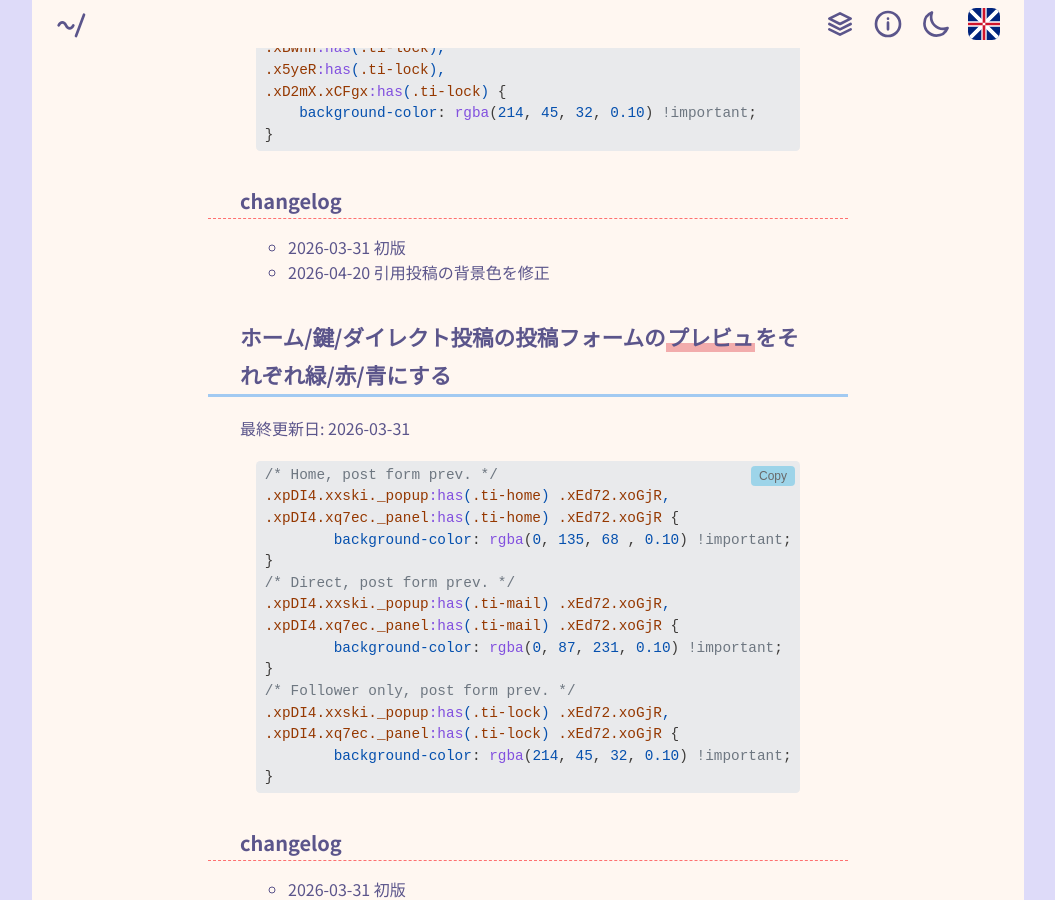
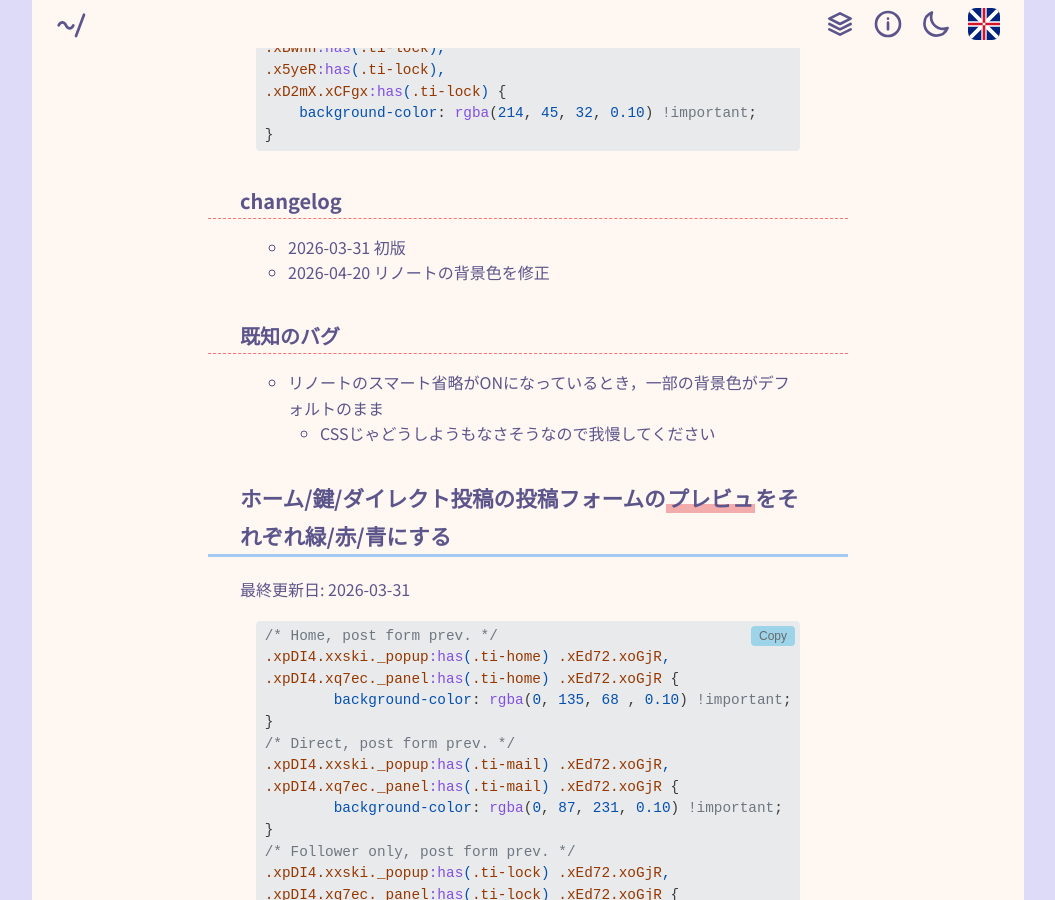
Before and after one commit to akky1023/akky1023.github.io, a Jekyll site: the page built from _posts/ja/2026-03-31-Misskey-customized-CSS.md, in a window 1280 px wide and 900 px high, scrolled down 911 px. Shown: the whole window, without its empty margins (112-1167 px from the left). Built offline with Jekyll 4.4.1, drawn with Linux system fonts in a browser that asks for light colours.

Commit message:
add known bugs

```diff
--- a/_posts/ja/2026-03-31-Misskey-customized-CSS.md
+++ b/_posts/ja/2026-03-31-Misskey-customized-CSS.md
@@ -40,7 +40,11 @@ Misskeyで使えるカスタムCSSです．
 
 ### changelog
 * 2026-03-31 初版
-* 2026-04-20 引用投稿の背景色を修正
+* 2026-04-20 リノートの背景色を修正
+
+### 既知のバグ
+* リノートのスマート省略がONになっているとき，一部の背景色がデフォルトのまま
+  * CSSじゃどうしようもなさそうなので我慢してください
 
 ## ホーム/鍵/ダイレクト投稿の投稿フォームの*プレビュ*をそれぞれ緑/赤/青にする
 最終更新日: 2026-03-31
```
